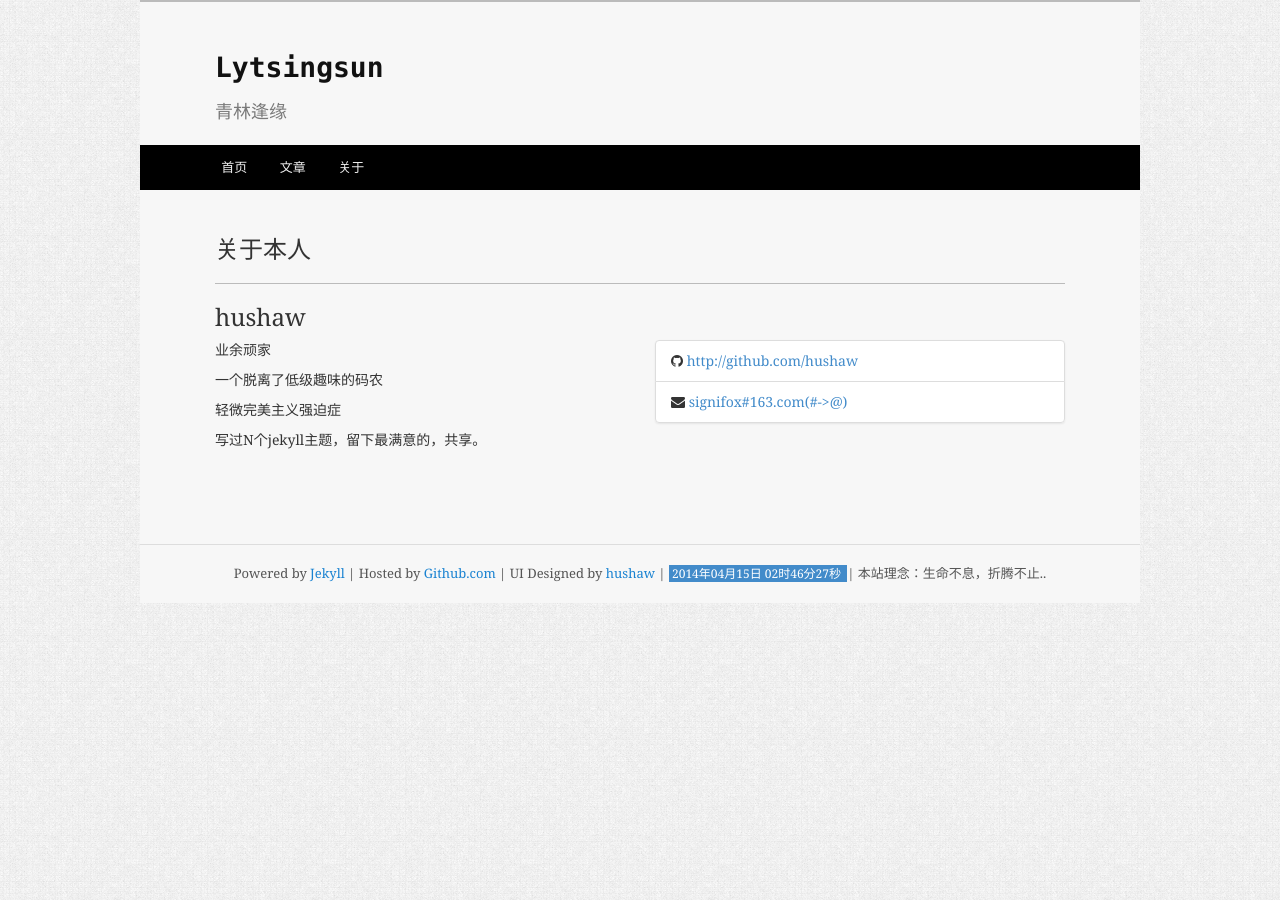
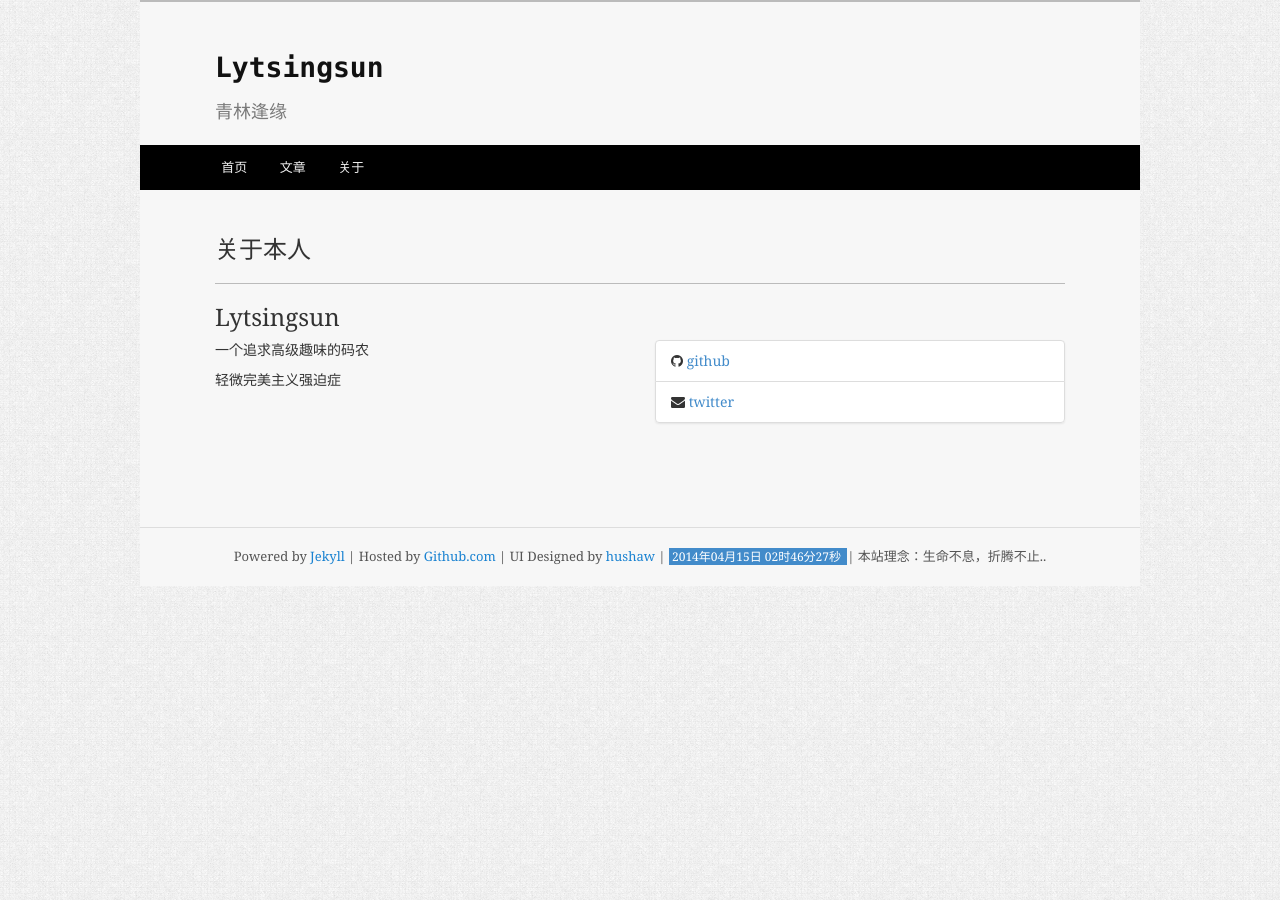
Before and after one commit to lytsingsun/lytsingsun.github.io, a Jekyll site: the page built from about.html, in a window 1280 px wide. Built offline with Jekyll 4.4.1, drawn with Linux system fonts in a browser that asks for light colours; Markdown is read by kramdown in place of the engine named in the settings; comment, search, counter and statistics services are not loaded.

Commit message:
modified the about information

```diff
--- a/about.html
+++ b/about.html
@@ -4,23 +4,21 @@ title: 关于本人
 ---
 
 <div class="page-blank">
-    <h2>hushaw</h2>
+    <h2>Lytsingsun</h2>
     <div class="row">
         <div class="col-md-6">
-            <p>业余顽家</p>
-            <p>一个脱离了低级趣味的码农</p>
+            <p>一个追求高级趣味的码农</p>
             <p>轻微完美主义强迫症</p>
-            <p>写过N个jekyll主题，留下最满意的，共享。</p>
         </div>
         <div class="col-md-6">
             <ul class="list-group">
                 <li class="list-group-item">
                     <i class="fa fa-github"></i>
-                    <a href="http://github.com/hushaw" target="_blank">http://github.com/hushaw</a>
+                    <a href="http://github.com/lytsingsun" target="_blank">github</a>
                 </li>
                 <li class="list-group-item">
                     <i class="fa fa-envelope"></i>
-                    <a href="mailto:signifox@163.com">signifox#163.com(#->@)</a>
+                    <a href="https://twitter.com/lytsingsun">twitter</a>
                 </li>
             </ul>
         </div>
```
